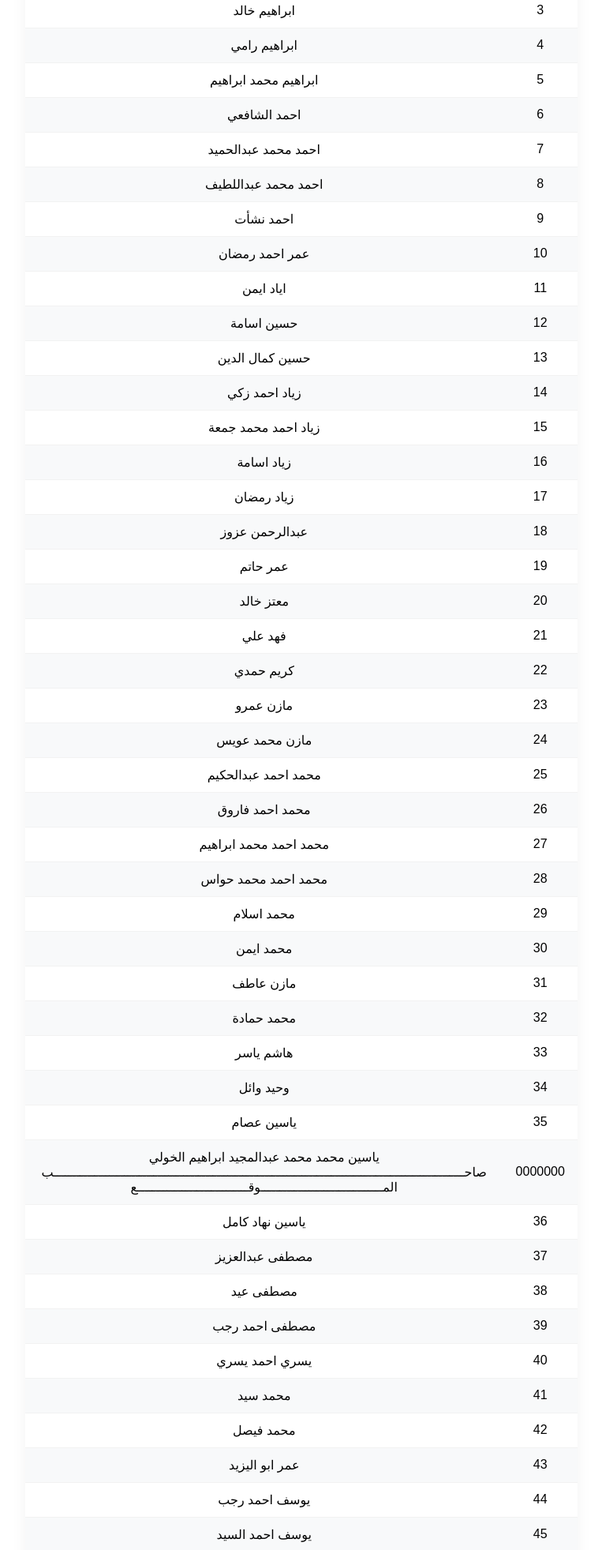
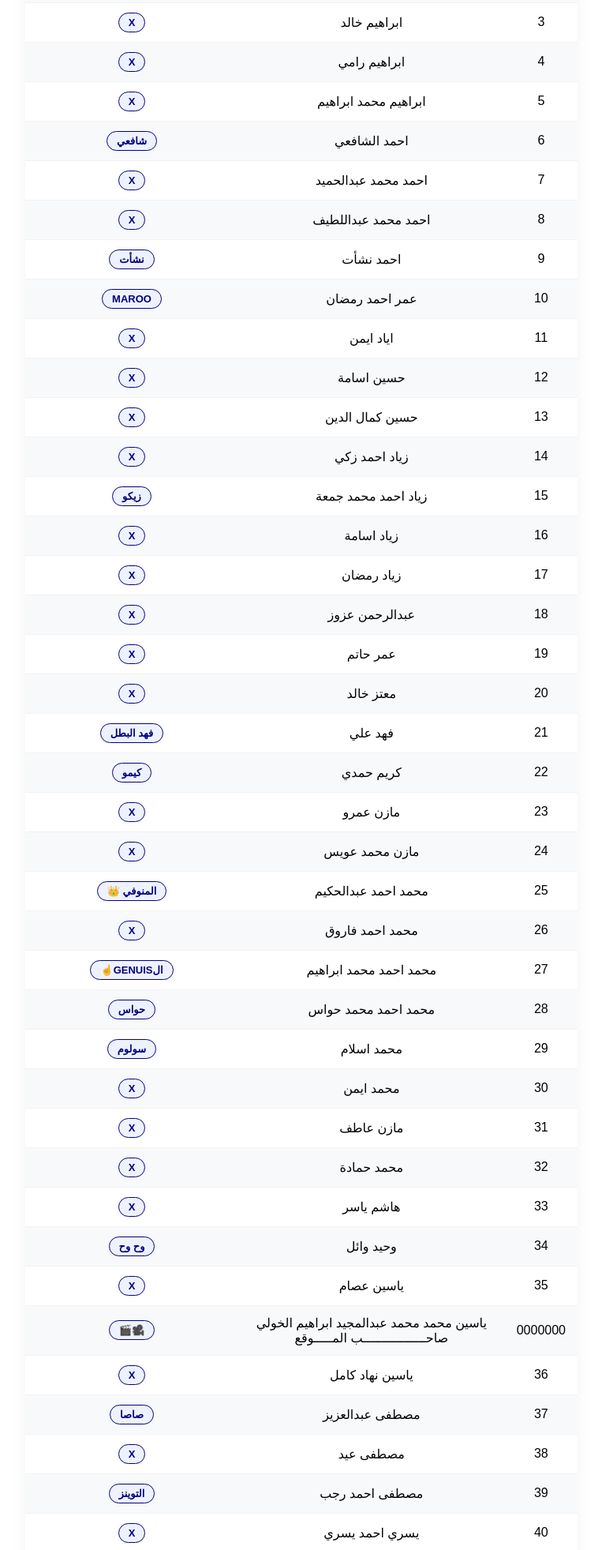
Before and after one commit to Yasin-mohamedX2/1-7-class-elsheikh-elsharaaewy-high-school, a plain HTML site: page index.html in a window 1280 px wide. Shown: the part 837-2800 px from the top of the page at 79% size, without its empty margins (258-1021 px from the left). Drawn offline with Linux system fonts and the light colour scheme.

Commit message:
Update index.html

```diff
--- a/index.html
+++ b/index.html
@@ -29,218 +29,270 @@
     <p>يوسف حجاج</p>
 </div>
 </div>
-<div class="students-container">
+    <div class="students-container">
     <h2 class="section-title">قائمة طلاب الفصل</h2>
     <table class="students-list">
         <thead>
             <tr>
                 <th style="width: 10%;">#</th>
                 <th style="width: 50%;">الاسم</th>
+                <th style="width: 40%;">اللقب</th>
             </tr>
         </thead>
         <tbody>
             <tr>
                 <td>1</td>
-                <td>ياسين محمد محمد عبدالمجيد</td>
+                <td>ياسين</td>
+                <td><span class="student-badge">X</span></td>
             </tr>
             <tr>
                 <td>2</td>
                 <td>ابراهيم حسن</td>
+                <td><span class="student-badge">هيما</span></td>
             </tr>
             <tr>
                 <td>3</td>
                 <td>ابراهيم خالد</td>
+                <td><span class="student-badge">X</span></td>
             </tr>
             <tr>
                 <td>4</td>
                 <td>ابراهيم رامي</td>
+                <td><span class="student-badge">X</span></td>
             </tr>
             <tr>
                 <td>5</td>
                 <td>ابراهيم محمد ابراهيم</td>
+                <td><span class="student-badge">X</span></td>
             </tr>
             <tr>
                 <td>6</td>
                 <td>احمد الشافعي</td>
+                <td><span class="student-badge">شافعي</span></td>
             </tr>
             <tr>
                 <td>7</td>
                 <td>احمد محمد عبدالحميد</td>
+                <td><span class="student-badge">X</span></td>
             </tr>
             <tr>
                 <td>8</td>
                 <td>احمد محمد عبداللطيف</td>
+                <td><span class="student-badge">X</span></td>
             </tr>
             <tr>
                 <td>9</td>
                 <td>احمد نشأت</td>
+                <td><span class="student-badge">نشأت</span></td>
             </tr>
             <tr>
                 <td>10</td>
                 <td>عمر احمد رمضان</td>
+                <td><span class="student-badge">MAROO</span></td>
             </tr>
             <tr>
                 <td>11</td>
                 <td>اياد ايمن</td>
+                <td><span class="student-badge">X</span></td>
             </tr>
             <tr>
                 <td>12</td>
                 <td>حسين اسامة</td>
+                <td><span class="student-badge">X</span></td>
             </tr>
             <tr>
                 <td>13</td>
                 <td>حسين كمال الدين</td>
+                <td><span class="student-badge">X</span></td>
             </tr>
             <tr>
                 <td>14</td>
                 <td>زياد احمد زكي</td>
+                <td><span class="student-badge">X</span></td>
             </tr>
             <tr>
                 <td>15</td>
                 <td>زياد احمد محمد جمعة</td>
+                <td><span class="student-badge">زيكو</span></td>
             </tr>
             <tr>
                 <td>16</td>
                 <td>زياد اسامة</td>
+                <td><span class="student-badge">X</span></td>
             </tr>
             <tr>
                 <td>17</td>
                 <td>زياد رمضان </td>
+                <td><span class="student-badge">X</span></td>
             </tr>
             <tr>
                 <td>18</td>
                 <td>عبدالرحمن عزوز</td>
+                <td><span class="student-badge">X</span></td>
             </tr>
             <tr>
                 <td>19</td>
                 <td>عمر حاتم</td>
+                <td><span class="student-badge">X</span></td>
             </tr>
             <tr>
                 <td>20</td>
                 <td>معتز خالد</td>
+                <td><span class="student-badge">X</span></td>
             </tr>
             <tr>
                 <td>21</td>
                 <td>فهد علي</td>
+                <td><span class="student-badge">فهد البطل</span></td>
             </tr>
             <tr>
                 <td>22</td>
                 <td> كريم حمدي</td>
+                <td><span class="student-badge">كيمو</span></td>
             </tr>
             <tr>
                 <td>23</td>
                 <td>مازن عمرو</td>
+                <td><span class="student-badge">X</span></td>
             </tr>
             <tr>
                 <td>24</td>
                 <td>مازن محمد عويس</td>
+                <td><span class="student-badge">X</span></td>
             </tr>
             <tr>
                 <td>25</td>
                 <td>محمد احمد عبدالحكيم</td>
+                <td><span class="student-badge">المنوفي 👑</span></td>
             </tr>
             <tr>
                 <td>26</td>
                 <td>محمد احمد فاروق</td>
+                <td><span class="student-badge">X</span></td>
             </tr>
             <tr>
                 <td>27</td>
                 <td>محمد احمد محمد ابراهيم</td>
+                <td><span class="student-badge">الGENUIS☝</span></td>
             </tr>
             <tr>
                 <td>28</td>
                 <td>محمد احمد محمد حواس</td>
+                <td><span class="student-badge">حواس</span></td>
             </tr>
             <tr>
                 <td>29</td>
                 <td>محمد اسلام</td>
+                <td><span class="student-badge">سولوم</span></td>
             </tr>
             <tr>
                 <td>30</td>
                 <td>محمد ايمن</td>
+                <td><span class="student-badge">X</span></td>
             </tr>
             <tr>
                 <td>31</td>
                 <td>مازن عاطف</td>
+                <td><span class="student-badge">X</span></td>
             </tr>
             <tr>
                 <td>32</td>
                 <td>محمد حمادة </td>
+                <td><span class="student-badge">X</span></td>
             </tr>
             <tr>
                 <td>33</td>
                 <td>هاشم ياسر</td>
+                <td><span class="student-badge">X</span></td>
             </tr>
             <tr>
                 <td>34</td>
                 <td>وحيد وائل</td>
+                <td><span class="student-badge">وح وح</span></td>
             </tr>
             <tr>
                 <td>35</td>
                 <td>ياسين عصام</td>
+                <td><span class="student-badge">X</span></td>
             </tr>
             <tr>
                 <td>0000000</td>
-                <td>ياسين محمد محمد عبدالمجيد ابراهيم الخولي صاحـــــــــــــــــــــــــــــــــــــــــــــــــــــــــــــــــــــــــــــــــــــــــــــــــــــــــــــــب المـــــــــــــــــــــــــــــــــوقــــــــــــــــــــــــــــــع</td>
+                <td>ياسين محمد محمد عبدالمجيد ابراهيم الخولي صاحـــــــــــــــــب المـــــوقع</td>
+                <td><span class="student-badge">🎥🎬</span></td>
             </tr>
             <tr>
                 <td>36</td>
                 <td>ياسين نهاد كامل</td>
+                <td><span class="student-badge">X</span></td>
             </tr>
             <tr>
                 <td>37</td>
                 <td>مصطفى عبدالعزيز</td>
+                <td><span class="student-badge">صاصا</span></td>
             </tr>
             <tr>
                 <td>38</td>
                 <td>مصطفى عيد</td>
+                <td><span class="student-badge">X</span></td>
             </tr>
             <tr>
                 <td>39</td>
                 <td>مصطفى احمد رجب</td>
+                <td><span class="student-badge">التوينز</span></td>
             </tr>
             <tr>
                 <td>40</td>
                 <td>يسري احمد يسري</td>
+                <td><span class="student-badge">X</span></td>
             </tr>
             <tr>
                 <td>41</td>
                 <td>محمد سيد</td>
+                <td><span class="student-badge">الشربيني</span></td>
             </tr>
             <tr>
                 <td>42</td>
                 <td>محمد فيصل</td>
+                <td><span class="student-badge">X</span></td>
             </tr>
             <tr>
                 <td>43</td>
                 <td>عمر ابو اليزيد</td>
+                <td><span class="student-badge">X</span></td>
             </tr>
             <tr>
                 <td>44</td>
                 <td>يوسف احمد رجب</td>
+                <td><span class="student-badge">التوينز</span></td>
             </tr>
             <tr>
                 <td>45</td>
                 <td>يوسف احمد السيد</td>
+                <td><span class="student-badge">X</span></td>
             </tr>
             <tr>
                 <td>46</td>
                 <td>يوسف حجاج رمضان محمد</td>
+                <td><span class="student-badge">X</span></td>
             </tr>
             <tr>
                 <td>47</td>
                 <td>يوسف خالد</td>
+                <td><span class="student-badge">X</span></td>
             </tr>
             <tr>
                 <td>48</td>
                 <td>محمد يحي</td>
+                <td><span class="student-badge">X</span></td>
             </tr>
             <tr>
                 <td>49</td>
                 <td>مصطفى محمد مصطفى</td>
+                <td><span class="student-badge">درويش</span></td>
             </tr>
             <td>50</td>
                 <td>يوسف ياسر شوقي</td>
+                <td><span class="student-badge">X</span></td>
         </tbody>
     </table>
 </div>
@@ -493,7 +545,16 @@
     background-color: #f0f4ff;
     cursor: default;
 }
-
+.student-badge {
+    display: inline-block;
+    padding: 4px 12px;
+    background: #eef2ff;
+    color: #000080;
+    border: 1px solid #000080;
+    border-radius: 15px;
+    font-size: 13px;
+    font-weight: bold;
+}
 
 .subjects-section {
     text-align: center;
```
